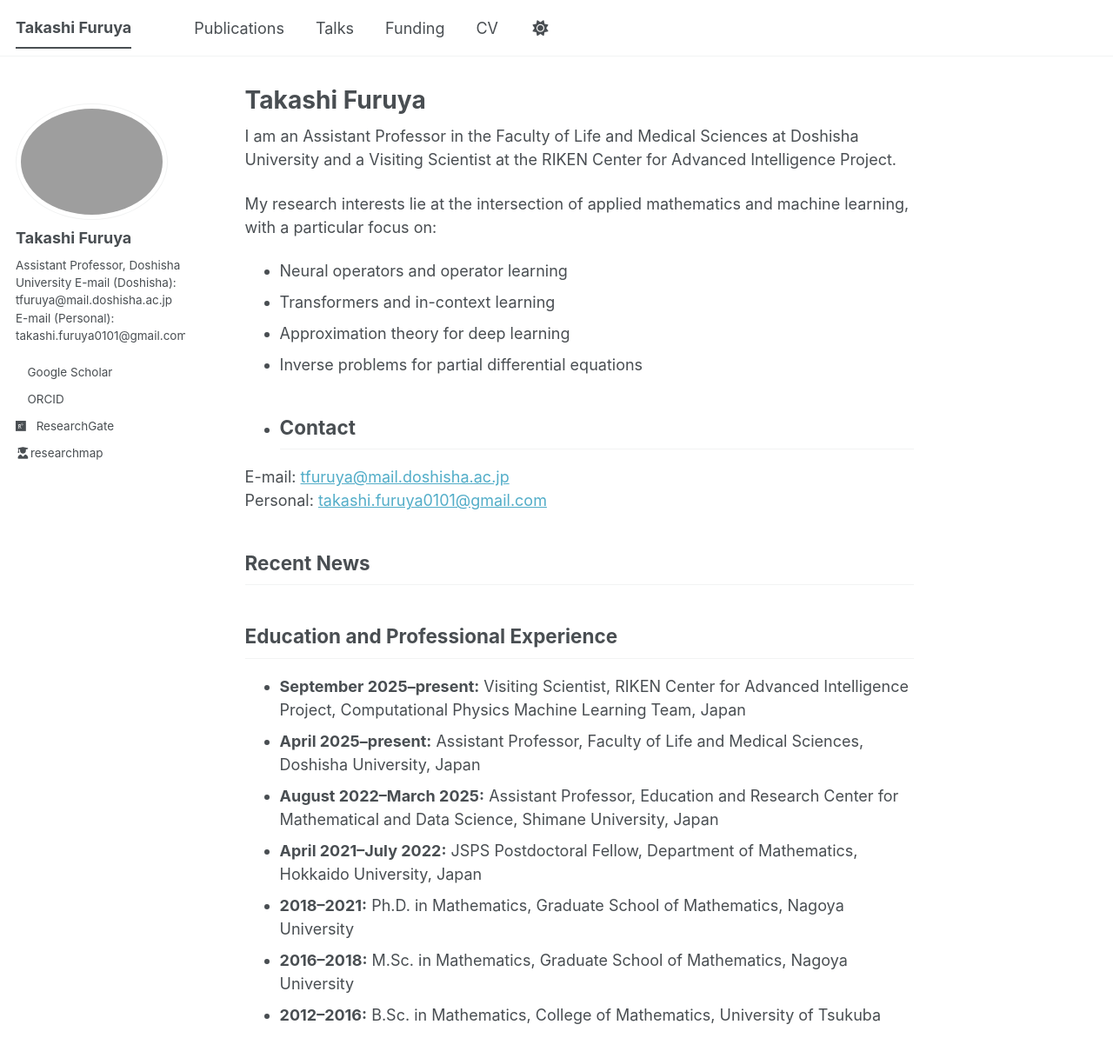
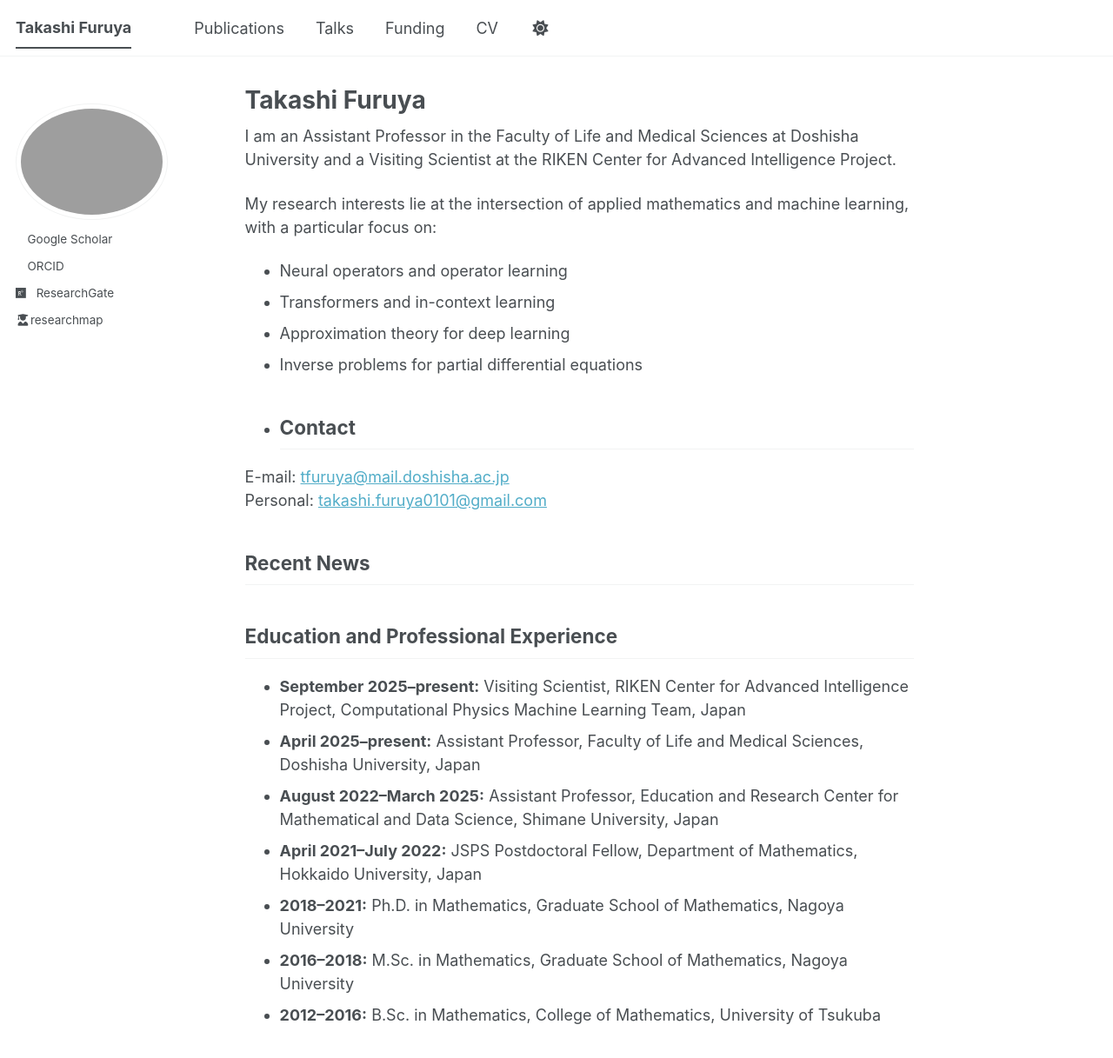
Before and after one commit to Takashi-Furuya/Takashi-Furuya.github.io, a Jekyll site: the page built from _pages/about.md, in a window 1280 px wide and 1280 px high. Shown: the top 1217 px of the window at 87% size. Built offline with Jekyll 4.4.1, drawn with Linux system fonts in a browser that asks for light colours; a style sheet for code colours, icons or effects is not loaded.

Commit message:
Disable author details in _config.yml
Comment out author information in the configuration file.

```diff
--- a/_config.yml
+++ b/_config.yml
@@ -24,13 +24,13 @@ repository               : "Takashi-Furuya/Takashi-Furuya.github.io"
 author:
   # Biographic information
   avatar           : "takashi.jpg"
-  name             : "Takashi Furuya"
-  pronouns         : # example: "he/him"
-  bio              : |
-    Assistant Professor, Doshisha University
+  # name             : "Takashi Furuya"
+  # pronouns         : # example: "he/him"
+  # bio              : |
+  #  Assistant Professor, Doshisha University
 
-    E-mail (Doshisha): tfuruya@mail.doshisha.ac.jp
-    E-mail (Personal): takashi.furuya0101@gmail.com
+  #  E-mail (Doshisha): tfuruya@mail.doshisha.ac.jp
+  #  E-mail (Personal): takashi.furuya0101@gmail.com
   # location         : "Kyoto, Japan"
   # employer         : "Doshisha University"
   # uri              : # URL
```
